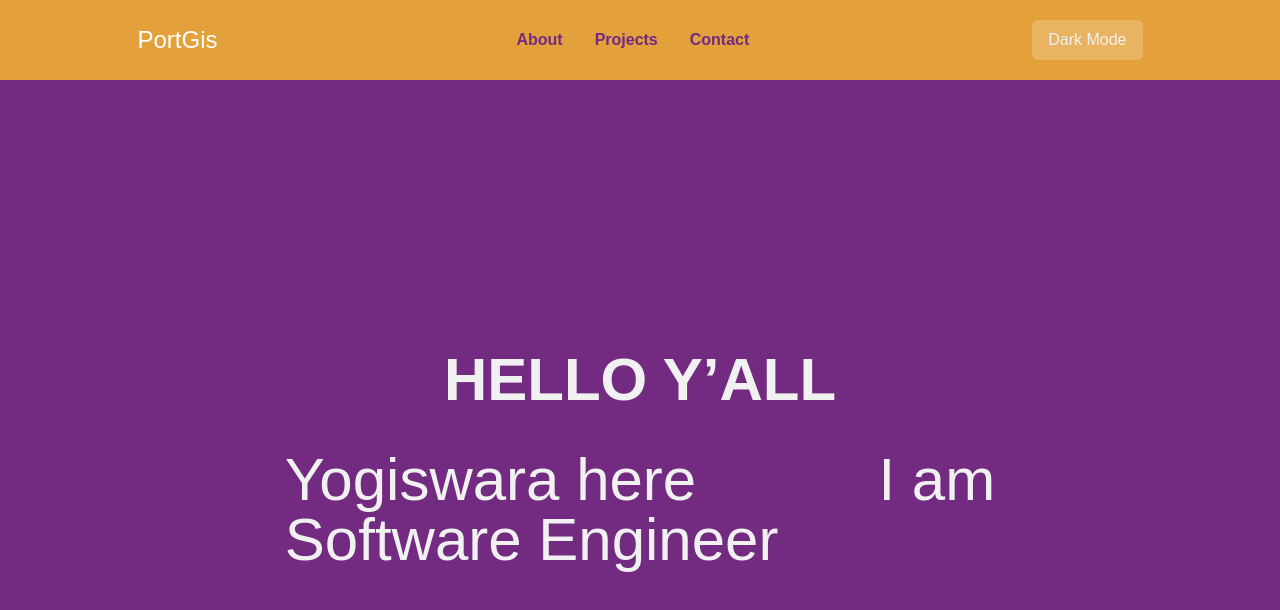
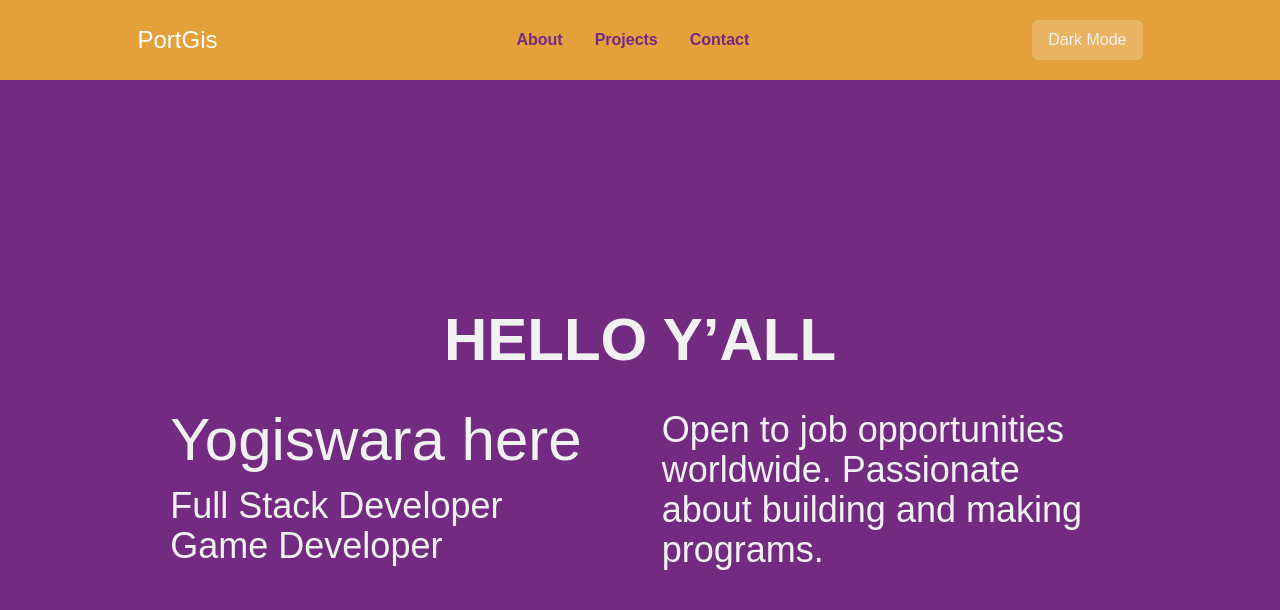
Before and after one commit to yogisyo16/porto-by-yogis-v2, a Next.js app: page / in a window 1280 px wide. Shown: the top 610 px of the page. Built offline with nearby package versions, Linux system fonts and the light colour scheme.

Commit message:
Update: clean code

```diff
--- a/components/AboutPage/PyAbout.tsx
+++ b/components/AboutPage/PyAbout.tsx
@@ -3,16 +3,9 @@ import React from "react";
 export default function PyAbout() {
     return (
         <>
-            <section className="flex flex-col md:justify-center md:w-full md:flex-grow md:pt-[40px]">
-                <div className="flex flex-row md:justify-center"> {/* Also added justify-center here to center your text */}
-                    <div className="flex md:flex-col md:px-[10px]">
-                        <h1 className="text-6xl">Hello there</h1>
-                        <h1 className="text-6xl">Yogiswara here</h1>
-                    </div>
-                    <div className="flex md:flex-col md:px-[10px]">
-                        <h1 className="text-6xl">I am</h1>
-                        <h2>Software Engineer</h2>
-                    </div>
+            <section className="flex flex-col md:justify-center md:w-full md:flex-grow pt-[20px] md:pt-[40px]">
+                <div className="flex flex-row items-center md:items-center justify-center md:justify-center"> {/* Also added justify-center here to center your text */}
+                    <h2 className="text-2xl font-bold">About</h2>
                 </div>
             </section>
         </>
--- a/components/MainPage/PtBody.tsx
+++ b/components/MainPage/PtBody.tsx
@@ -2,24 +2,38 @@ import React from "react";
 
 export default function PtBody() {
     return (
-        <>
-            {/* Add flex-grow to make this section fill the remaining height */}
-            <section className="flex flex-col justify-center w-full flex-grow pt-[40px]">
-                <div className="flex flex-row justify-center"> {/* Also added justify-center here to center your text */}
-                    <div className="flex flex-col items-center space-y-10">
-                        <h1 className="text-6xl font-bold">HELLO Y’ALL</h1>
-                        <div className="flex flex-row space-x-20">
-                            <div className="flex flex-col px-[10px]">
-                                <h1 className="text-6xl">Yogiswara here</h1>
-                                <h1 className="text-6xl">Software Engineer</h1>
-                            </div>
-                            <div className="flex flex-col px-[10px]">
-                                <h1 className="text-6xl">I am</h1>
-                            </div>
+        // The main container. Centers content vertically and horizontally.
+        // Uses standard padding from the Tailwind theme (p-4, sm:p-10) instead of arbitrary values.
+        <main className="flex flex-grow flex-col items-center justify-center p-4 sm:p-10">
+            <div className="container mx-auto flex flex-col items-center gap-10 text-center md:items-center md:text-left">
+                {/* Main heading of the page. Only one <h1> is recommended for SEO and accessibility. */}
+                <h1 className="text-6xl font-bold">
+                    HELLO Y’ALL
+                </h1>
+
+                {/* Container for the two-column layout. Stacks on mobile (flex-col) and goes side-by-side on medium screens (md:flex-row). */}
+                {/* 'gap' is used for consistent spacing between children. */}
+                <div className="flex w-full flex-col items-center gap-10 md:w-auto md:flex-row md:items-start md:gap-20">
+
+                    {/* Left Column: Introduction */}
+                    <div className="flex flex-col gap-4">
+                        <h2 className="text-6xl">Yogiswara here</h2>
+                        <div>
+                            <p className="text-4xl">Full Stack Developer</p>
+                            <p className="text-4xl">Game Developer</p>
                         </div>
                     </div>
+
+                    {/* Right Column: Bio/Statement */}
+                    {/* 'max-w-md' prevents the text from becoming too wide on large screens. */}
+                    <div className="flex-1">
+                         <p className="text-4xl max-w-md">
+                            Open to job opportunities worldwide. Passionate about building and making programs.
+                        </p>
+                    </div>
+
                 </div>
-            </section>
-        </>
+            </div>
+        </main>
     );
 }
--- a/components/PtHeader.tsx
+++ b/components/PtHeader.tsx
@@ -10,12 +10,15 @@ interface PtHeaderProps {
     linkAbout?: string;
     linkProject?: string;
     linkContact?: string;
+    isMobile?: boolean;
 }
 
 export default function PtHeader(props: PtHeaderProps) {
+    const isMobile = props.isMobile || false;
+
     return (
         <>
-            <nav className="flex justify-around items-center pt-[20px] pb-[20px] bg-secondary-yogis">
+            <nav className="flex justify-around items-center pt-[20px] pb-[20px] px-[10px] md:px-0 bg-secondary-yogis">
                 <a href={ props.titleClick }>
                     <h1 className="text-2xl text-[#ffffff] hover:cursor-pointer">{props.title}</h1> {/* This is going to be Logo */}
                 </a>
```
